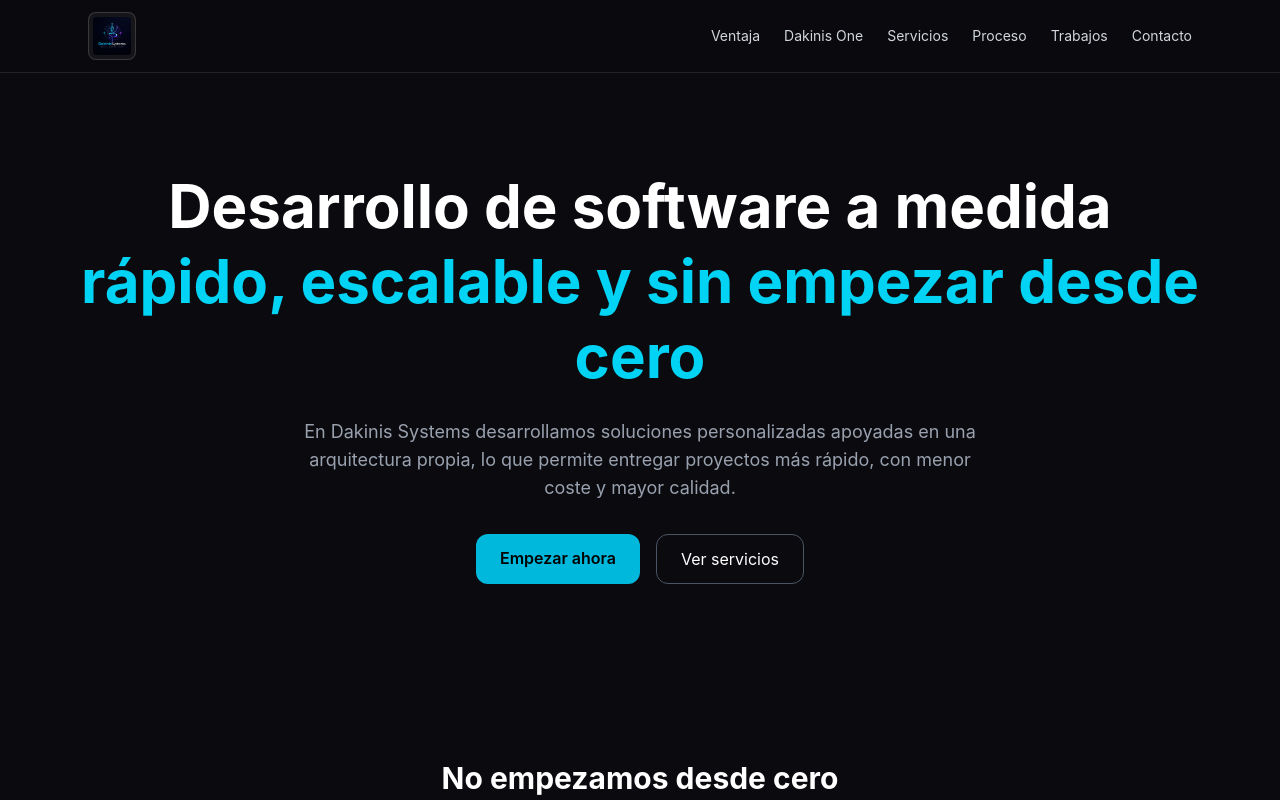
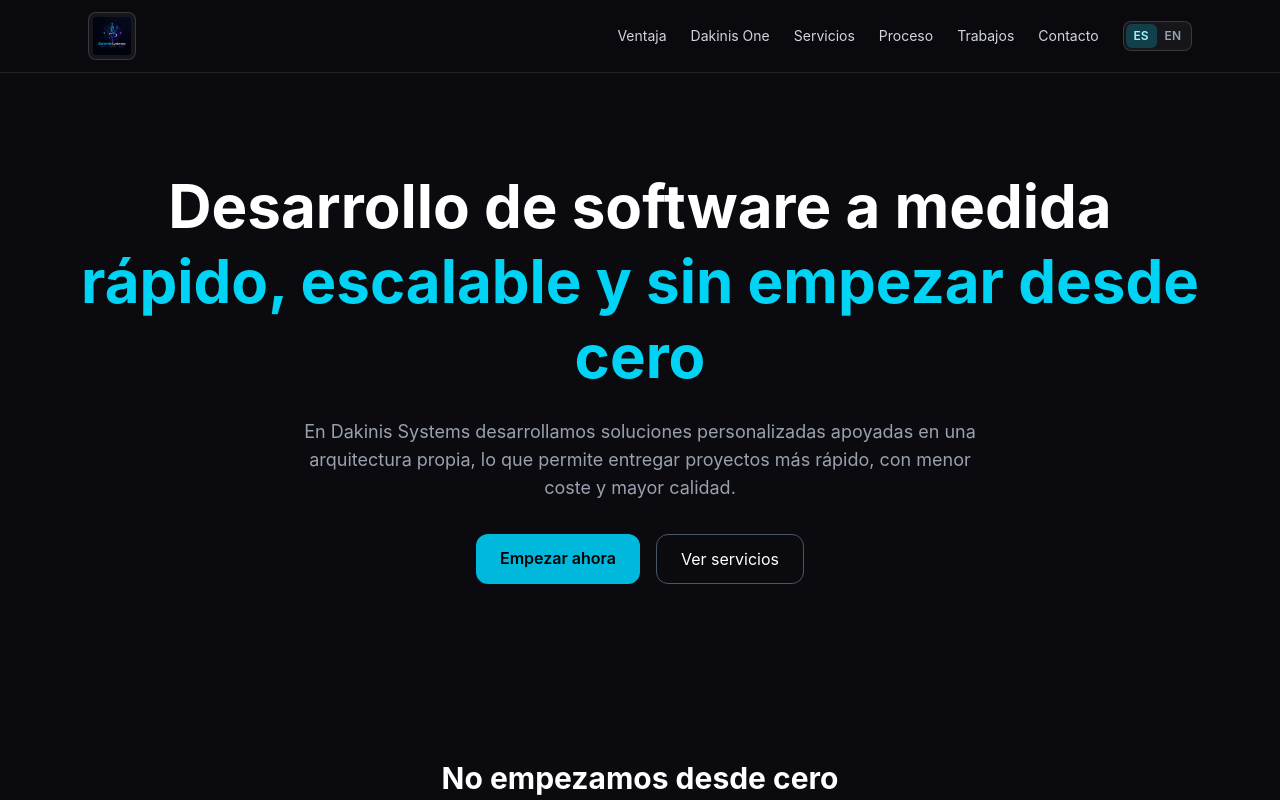
Before and after one commit to dakinissystems/dakinis-landing, a React (Vite) app: page / in a window 1280 px wide. Shown: the top 800 px of the page. Built offline with nearby package versions, Linux system fonts and the light colour scheme.

Commit message:
Feature Language

```diff
--- a/src/App.jsx
+++ b/src/App.jsx
@@ -1,7 +1,12 @@
 import LandingPage from './LandingPage'
+import { LanguageProvider } from './context/LanguageContext.jsx'
 
 function App() {
-  return <LandingPage />
+  return (
+    <LanguageProvider>
+      <LandingPage />
+    </LanguageProvider>
+  )
 }
 
 export default App
--- a/src/LandingPage.jsx
+++ b/src/LandingPage.jsx
@@ -2,35 +2,38 @@
 import logoSimple from '../Logo Simple.jpeg'
 import logoAkoenet from '../Akoenet.png'
 import logoStreamAutomator from '../StreamAutomator.png'
+import { useLanguage } from './context/LanguageContext.jsx'
 
-const services = [
-  { name: 'Web Apps a Medida', desc: 'React, Next.js y paneles internos' },
-  { name: 'Backend Escalable', desc: 'APIs, arquitectura modular y seguridad' },
-  { name: 'Automatizaciones', desc: 'Integraciones y flujos para ahorrar tiempo' },
-  { name: 'DevOps y Cloud', desc: 'Docker, despliegues y observabilidad' },
-]
+const SERVICE_IDS = ['web', 'backend', 'auto', 'devops']
 
-const projects = [
+const PROJECTS = [
   {
+    id: 'akoenet',
     name: 'AkoeNet',
-    description: 'Plataforma de comunidad con enfoque en tiempo real.',
     url: 'https://akoenet-frontend.onrender.com/',
     logo: logoAkoenet,
   },
   {
+    id: 'stream',
     name: 'Streamer Scheduler',
-    description: 'Panel para gestion y automatizacion de contenidos.',
     url: 'https://streamautomator.com/dashboard',
     logo: logoStreamAutomator,
   },
 ]
 
 export default function LandingPage() {
+  const { locale, setLocale, t } = useLanguage()
+
+  const mailtoHref = () => {
+    const subject = encodeURIComponent(String(t.contacto.emailSubject))
+    return `mailto:contacto@dakinis-systems.com?subject=${subject}`
+  }
+
   return (
     <div className="min-h-screen bg-[#0B0B0F] text-white">
       <header className="sticky top-0 z-20 border-b border-white/10 bg-[#0B0B0F]/85 backdrop-blur">
-        <div className="mx-auto flex w-full max-w-6xl items-center justify-between px-4 py-3 md:px-6">
-          <a href="#" className="flex items-center gap-3" aria-label="Inicio Dakinis Systems">
+        <div className="mx-auto flex w-full max-w-6xl items-center justify-between gap-3 px-4 py-3 md:px-6">
+          <a href="#" className="flex items-center gap-3" aria-label={String(t.brand.homeAria)}>
             <img
               src={logoGrande}
               alt="Dakinis Systems"
@@ -39,7 +42,7 @@
               loading="eager"
               fetchPriority="high"
               decoding="async"
-              className="hidden h-12 w-auto rounded-lg border border-white/15 bg-white/5 p-1 object-contain md:block"
+              className="hidden h-12 w-auto rounded-lg border border-white/15 bg-white/5 object-contain p-1 md:block"
             />
             <img
               src={logoSimple}
@@ -48,58 +51,84 @@
               height={44}
               loading="eager"
               decoding="async"
-              className="h-11 w-11 rounded-xl border border-cyan-300/40 bg-cyan-400/10 p-1 object-contain md:hidden"
+              className="h-11 w-11 rounded-xl border border-cyan-300/40 bg-cyan-400/10 object-contain p-1 md:hidden"
             />
             <span className="text-sm font-semibold text-gray-100 md:hidden">Dakinis Systems</span>
           </a>
 
-          <nav aria-label="Principal" className="hidden items-center gap-6 text-sm text-gray-300 md:flex">
+          <div className="flex items-center gap-3 md:gap-6">
+            <nav aria-label={String(t.nav.label)} className="hidden items-center gap-6 text-sm text-gray-300 md:flex">
               <a href="#no-desde-cero" className="transition hover:text-cyan-300">
-              Ventaja
+                {t.nav.ventaja}
               </a>
               <a href="#dakinis-one" className="transition hover:text-cyan-300">
-              Dakinis One
+                {t.nav.dakinisOne}
               </a>
               <a href="#servicios" className="transition hover:text-cyan-300">
-              Servicios
+                {t.nav.servicios}
               </a>
               <a href="#proceso" className="transition hover:text-cyan-300">
-              Proceso
+                {t.nav.proceso}
               </a>
               <a href="#trabajos" className="transition hover:text-cyan-300">
-              Trabajos
+                {t.nav.trabajos}
               </a>
               <a href="#contacto" className="transition hover:text-cyan-300">
-              Contacto
+                {t.nav.contacto}
               </a>
             </nav>
+
+            <div
+              className="flex shrink-0 items-center rounded-lg border border-white/15 bg-white/5 p-0.5"
+              role="group"
+              aria-label={String(t.lang.switchLabel)}
+            >
+              <button
+                type="button"
+                className={`rounded-md px-2 py-1 text-xs font-semibold transition ${
+                  locale === 'es' ? 'bg-cyan-500/25 text-cyan-200' : 'text-gray-400 hover:text-gray-200'
+                }`}
+                onClick={() => setLocale('es')}
+                aria-pressed={locale === 'es'}
+              >
+                {t.lang.es}
+              </button>
+              <button
+                type="button"
+                className={`rounded-md px-2 py-1 text-xs font-semibold transition ${
+                  locale === 'en' ? 'bg-cyan-500/25 text-cyan-200' : 'text-gray-400 hover:text-gray-200'
+                }`}
+                onClick={() => setLocale('en')}
+                aria-pressed={locale === 'en'}
+              >
+                {t.lang.en}
+              </button>
+            </div>
+          </div>
         </div>
       </header>
 
       <main>
         <section className="px-6 py-20 text-center md:py-24" aria-labelledby="hero-heading">
           <h1 id="hero-heading" className="mb-6 text-4xl font-bold leading-tight md:text-6xl">
-            Desarrollo de software a medida
-            <span className="block text-cyan-400">rápido, escalable y sin empezar desde cero</span>
+            {t.hero.line1}
+            <span className="block text-cyan-400">{t.hero.line2}</span>
           </h1>
 
-          <p className="mx-auto mb-8 max-w-2xl text-gray-400 md:text-lg">
-            En Dakinis Systems desarrollamos soluciones personalizadas apoyadas en una arquitectura propia, lo que permite
-            entregar proyectos más rápido, con menor coste y mayor calidad.
-          </p>
+          <p className="mx-auto mb-8 max-w-2xl text-gray-400 md:text-lg">{t.hero.body}</p>
 
           <div className="flex flex-wrap justify-center gap-4">
             <a
               href="#contacto"
               className="rounded-xl bg-cyan-500 px-6 py-3 font-semibold text-black transition hover:bg-cyan-400 focus-visible:outline focus-visible:outline-2 focus-visible:outline-offset-2 focus-visible:outline-cyan-300"
             >
-              Empezar ahora
+              {t.hero.ctaPrimary}
             </a>
             <a
               href="#servicios"
               className="rounded-xl border border-gray-600 px-6 py-3 transition hover:bg-gray-800 focus-visible:outline focus-visible:outline-2 focus-visible:outline-offset-2 focus-visible:outline-cyan-300"
             >
-              Ver servicios
+              {t.hero.ctaSecondary}
             </a>
           </div>
         </section>
@@ -110,28 +139,25 @@
           aria-labelledby="no-desde-cero-heading"
         >
           <h2 id="no-desde-cero-heading" className="mb-6 text-3xl font-bold">
-            No empezamos desde cero
+            {t.notFromZero.title}
           </h2>
 
-          <p className="mx-auto mb-10 max-w-2xl text-gray-400">
-            A diferencia del desarrollo tradicional, utilizamos una base tecnológica propia que ya incluye gestión de
-            usuarios, estructura modular y funcionalidades listas para adaptar a tu negocio.
-          </p>
+          <p className="mx-auto mb-10 max-w-2xl text-gray-400">{t.notFromZero.body}</p>
 
           <div className="mx-auto grid max-w-5xl gap-6 md:grid-cols-3">
             <div className="rounded-2xl bg-[#1A1A22] p-6">
-              <h3 className="font-semibold text-cyan-400">Más rápido</h3>
-              <p className="text-sm text-gray-400">Menos tiempo de desarrollo</p>
+              <h3 className="font-semibold text-cyan-400">{t.notFromZero.fastTitle}</h3>
+              <p className="text-sm text-gray-400">{t.notFromZero.fastDesc}</p>
             </div>
 
             <div className="rounded-2xl bg-[#1A1A22] p-6">
-              <h3 className="font-semibold text-cyan-400">Más económico</h3>
-              <p className="text-sm text-gray-400">Menos horas innecesarias</p>
+              <h3 className="font-semibold text-cyan-400">{t.notFromZero.ecoTitle}</h3>
+              <p className="text-sm text-gray-400">{t.notFromZero.ecoDesc}</p>
             </div>
 
             <div className="rounded-2xl bg-[#1A1A22] p-6">
-              <h3 className="font-semibold text-cyan-400">Más escalable</h3>
-              <p className="text-sm text-gray-400">Arquitectura preparada para crecer</p>
+              <h3 className="font-semibold text-cyan-400">{t.notFromZero.scaleTitle}</h3>
+              <p className="text-sm text-gray-400">{t.notFromZero.scaleDesc}</p>
             </div>
           </div>
         </section>
@@ -142,13 +168,10 @@
           aria-labelledby="dakinis-one-heading"
         >
           <h2 id="dakinis-one-heading" className="mb-6 text-3xl font-bold">
-            Nuestra base tecnológica
+            {t.dakinisOne.title}
           </h2>
 
-          <p className="mx-auto mb-10 max-w-2xl text-gray-400">
-            Dakinis One es nuestra plataforma interna que acelera el desarrollo de soluciones a medida. No es un producto
-            genérico, sino una base que adaptamos completamente a cada cliente.
-          </p>
+          <p className="mx-auto mb-10 max-w-2xl text-gray-400">{t.dakinisOne.body}</p>
 
           <a
             href="https://dakinis-core.onrender.com/"
@@ -156,55 +179,55 @@
             rel="noopener noreferrer"
             className="inline-block rounded-xl border border-gray-600 px-6 py-3 transition hover:bg-gray-800 focus-visible:outline focus-visible:outline-2 focus-visible:outline-offset-2 focus-visible:outline-cyan-300"
           >
-            Ver ejemplo de plataforma
+            {t.dakinisOne.cta}
           </a>
         </section>
 
         <section id="servicios" className="bg-[#0E1018] px-6 py-20">
-          <h2 className="mb-12 text-center text-3xl font-bold">Servicios principales</h2>
+          <h2 className="mb-12 text-center text-3xl font-bold">{t.services.title}</h2>
 
           <div className="mx-auto grid max-w-6xl gap-6 sm:grid-cols-2 lg:grid-cols-4">
-            {services.map((item) => (
-              <article key={item.name} className="rounded-2xl bg-[#1A1A22] p-6 text-center">
+            {SERVICE_IDS.map((id) => {
+              const item = t.services.items[id]
+              return (
+                <article key={id} className="rounded-2xl bg-[#1A1A22] p-6 text-center">
                   <h3 className="mb-2 text-lg font-semibold text-cyan-400">{item.name}</h3>
                   <p className="text-gray-400">{item.desc}</p>
+                </article>
+              )
+            })}
+          </div>
+        </section>
+
+        <section id="proceso" className="px-6 py-20">
+          <h2 className="mb-12 text-center text-3xl font-bold">{t.proceso.title}</h2>
+          <div className="mx-auto grid max-w-5xl gap-6 md:grid-cols-3">
+            {t.proceso.steps.map((step, i) => (
+              <article key={i} className="rounded-2xl border border-white/10 bg-white/5 p-6">
+                <p className="mb-3 text-xs font-bold uppercase tracking-wider text-cyan-300">{step.kicker}</p>
+                <p className="text-sm text-gray-300">{step.body}</p>
               </article>
             ))}
           </div>
         </section>
 
-        <section id="proceso" className="px-6 py-20">
-          <h2 className="mb-12 text-center text-3xl font-bold">Como trabajamos</h2>
-          <div className="mx-auto grid max-w-5xl gap-6 md:grid-cols-3">
-            <article className="rounded-2xl border border-white/10 bg-white/5 p-6">
-              <p className="mb-3 text-xs font-bold uppercase tracking-wider text-cyan-300">01 Descubrimiento</p>
-              <p className="text-sm text-gray-300">Entendemos tu negocio, objetivos y prioridades tecnicas.</p>
-            </article>
-            <article className="rounded-2xl border border-white/10 bg-white/5 p-6">
-              <p className="mb-3 text-xs font-bold uppercase tracking-wider text-cyan-300">02 Construccion</p>
-              <p className="text-sm text-gray-300">Desarrollamos por sprints con entregables y feedback continuo.</p>
-            </article>
-            <article className="rounded-2xl border border-white/10 bg-white/5 p-6">
-              <p className="mb-3 text-xs font-bold uppercase tracking-wider text-cyan-300">03 Escalado</p>
-              <p className="text-sm text-gray-300">Optimizamos rendimiento, seguridad y evolucion del producto.</p>
-            </article>
-          </div>
-        </section>
-
         <section id="trabajos" className="bg-[#111117] px-6 py-20">
-          <h2 className="mb-12 text-center text-3xl font-bold">Trabajos realizados</h2>
+          <h2 className="mb-12 text-center text-3xl font-bold">{t.trabajos.title}</h2>
           <div className="mx-auto grid max-w-5xl gap-6 md:grid-cols-2">
-            {projects.map((project) => (
+            {PROJECTS.map((project) => {
+              const copy = t.trabajos.projects[project.id]
+              const openAria = String(t.trabajos.openAria).replace('{name}', project.name)
+              return (
                 <article
-                key={project.name}
+                  key={project.id}
                   className="rounded-2xl border border-white/10 bg-[#1A1A22] p-6 transition hover:-translate-y-0.5 hover:border-cyan-400/40"
                 >
                   <a
                     href={project.url}
                     target="_blank"
-                  rel="noreferrer"
+                    rel="noopener noreferrer"
                     className="flex items-center gap-4 focus-visible:outline focus-visible:outline-2 focus-visible:outline-offset-2 focus-visible:outline-cyan-300"
-                  aria-label={`Abrir ${project.name}`}
+                    aria-label={openAria}
                   >
                     <img
                       src={project.logo}
@@ -217,42 +240,41 @@
                     />
                     <div>
                       <h3 className="text-lg font-semibold text-cyan-300">{project.name}</h3>
-                    <p className="text-sm text-gray-400">{project.description}</p>
-                    <p className="mt-1 text-xs text-cyan-400/90">Abrir proyecto</p>
+                      <p className="text-sm text-gray-400">{copy.description}</p>
+                      <p className="mt-1 text-xs text-cyan-400/90">{t.trabajos.openProject}</p>
                     </div>
                   </a>
                 </article>
-            ))}
+              )
+            })}
           </div>
         </section>
 
         <section id="contacto" className="bg-gradient-to-r from-cyan-500 to-purple-600 px-6 py-20 text-center">
-          <h2 className="mb-3 text-3xl font-bold text-black">Hablemos de tu proyecto</h2>
-          <p className="mx-auto mb-6 max-w-2xl text-sm text-black/85">
-            Cuentanos que necesitas y te proponemos una solucion tecnica, tiempos y roadmap de desarrollo.
-          </p>
+          <h2 className="mb-3 text-3xl font-bold text-black">{t.contacto.title}</h2>
+          <p className="mx-auto mb-6 max-w-2xl text-sm text-black/85">{t.contacto.body}</p>
 
           <div className="flex flex-wrap justify-center gap-3">
             <a
-              href="mailto:contacto@dakinis-systems.com?subject=Proyecto%20a%20medida"
+              href={mailtoHref()}
               className="rounded-xl bg-black px-8 py-4 font-semibold text-white transition hover:bg-gray-900 focus-visible:outline focus-visible:outline-2 focus-visible:outline-offset-2 focus-visible:outline-black"
             >
-              Escribir por email
+              {t.contacto.email}
             </a>
             <a
               href="https://wa.me/5490000000000"
               target="_blank"
-              rel="noreferrer"
+              rel="noopener noreferrer"
               className="rounded-xl border border-black/50 px-8 py-4 font-semibold text-black transition hover:bg-black/10 focus-visible:outline focus-visible:outline-2 focus-visible:outline-offset-2 focus-visible:outline-black"
             >
-              Contactar por WhatsApp
+              {t.contacto.whatsapp}
             </a>
           </div>
         </section>
       </main>
 
       <footer className="py-8 text-center text-sm text-gray-500">
-        © {new Date().getFullYear()} Dakinis Systems. All rights reserved.
+        © {new Date().getFullYear()} Dakinis Systems. {t.footer.rights}
       </footer>
     </div>
   )
--- /dev/null
+++ b/src/context/LanguageContext.jsx
@@ -0,0 +1,52 @@
+import { createContext, useContext, useEffect, useMemo, useState } from 'react'
+import { DEFAULT_LOCALE, translations } from '../i18n/translations'
+
+const STORAGE_KEY = 'dakinis.locale'
+
+/** @type {import('react').Context<{ locale: 'en' | 'es', setLocale: (l: 'en' | 'es') => void, t: Record<string, unknown> } | null>} */
+const LanguageContext = createContext(null)
+
+export function LanguageProvider({ children }) {
+  const [locale, setLocaleState] = useState(() => {
+    try {
+      const stored = localStorage.getItem(STORAGE_KEY)
+      if (stored === 'es' || stored === 'en') return stored
+    } catch {
+      // ignore
+    }
+    return DEFAULT_LOCALE
+  })
+
+  /** @param {'en' | 'es'} next */
+  const setLocale = (next) => {
+    setLocaleState(next)
+    try {
+      localStorage.setItem(STORAGE_KEY, next)
+    } catch {
+      // ignore
+    }
+  }
+
+  useEffect(() => {
+    document.documentElement.lang = locale === 'es' ? 'es' : 'en'
+  }, [locale])
+
+  const value = useMemo(
+    () => ({
+      locale,
+      setLocale,
+      t: translations[locale],
+    }),
+    [locale]
+  )
+
+  return <LanguageContext.Provider value={value}>{children}</LanguageContext.Provider>
+}
+
+export function useLanguage() {
+  const ctx = useContext(LanguageContext)
+  if (!ctx) {
+    throw new Error('useLanguage must be used within LanguageProvider')
+  }
+  return ctx
+}
--- /dev/null
+++ b/src/i18n/translations.js
@@ -0,0 +1,198 @@
+/** @typedef {'en' | 'es'} Locale */
+
+/** @type {Record<Locale, Record<string, unknown>>} */
+export const translations = {
+  es: {
+    htmlLang: 'es',
+    brand: {
+      homeAria: 'Inicio Dakinis Systems',
+    },
+    lang: {
+      switchLabel: 'Idioma',
+      es: 'ES',
+      en: 'EN',
+    },
+    nav: {
+      label: 'Principal',
+      ventaja: 'Ventaja',
+      dakinisOne: 'Dakinis One',
+      servicios: 'Servicios',
+      proceso: 'Proceso',
+      trabajos: 'Trabajos',
+      contacto: 'Contacto',
+    },
+    hero: {
+      line1: 'Desarrollo de software a medida',
+      line2: 'rápido, escalable y sin empezar desde cero',
+      body:
+        'En Dakinis Systems desarrollamos soluciones personalizadas apoyadas en una arquitectura propia, lo que permite entregar proyectos más rápido, con menor coste y mayor calidad.',
+      ctaPrimary: 'Empezar ahora',
+      ctaSecondary: 'Ver servicios',
+    },
+    notFromZero: {
+      title: 'No empezamos desde cero',
+      body:
+        'A diferencia del desarrollo tradicional, utilizamos una base tecnológica propia que ya incluye gestión de usuarios, estructura modular y funcionalidades listas para adaptar a tu negocio.',
+      fastTitle: 'Más rápido',
+      fastDesc: 'Menos tiempo de desarrollo',
+      ecoTitle: 'Más económico',
+      ecoDesc: 'Menos horas innecesarias',
+      scaleTitle: 'Más escalable',
+      scaleDesc: 'Arquitectura preparada para crecer',
+    },
+    dakinisOne: {
+      title: 'Nuestra base tecnológica',
+      body:
+        'Dakinis One es nuestra plataforma interna que acelera el desarrollo de soluciones a medida. No es un producto genérico, sino una base que adaptamos completamente a cada cliente.',
+      cta: 'Ver ejemplo de plataforma',
+    },
+    services: {
+      title: 'Servicios principales',
+      items: {
+        web: { name: 'Web Apps a Medida', desc: 'React, Next.js y paneles internos' },
+        backend: { name: 'Backend Escalable', desc: 'APIs, arquitectura modular y seguridad' },
+        auto: { name: 'Automatizaciones', desc: 'Integraciones y flujos para ahorrar tiempo' },
+        devops: { name: 'DevOps y Cloud', desc: 'Docker, despliegues y observabilidad' },
+      },
+    },
+    proceso: {
+      title: 'Como trabajamos',
+      steps: [
+        {
+          kicker: '01 Descubrimiento',
+          body: 'Entendemos tu negocio, objetivos y prioridades tecnicas.',
+        },
+        {
+          kicker: '02 Construccion',
+          body: 'Desarrollamos por sprints con entregables y feedback continuo.',
+        },
+        {
+          kicker: '03 Escalado',
+          body: 'Optimizamos rendimiento, seguridad y evolucion del producto.',
+        },
+      ],
+    },
+    trabajos: {
+      title: 'Trabajos realizados',
+      openProject: 'Abrir proyecto',
+      openAria: 'Abrir {name}',
+      projects: {
+        akoenet: {
+          description: 'Plataforma de comunidad con enfoque en tiempo real.',
+        },
+        stream: {
+          description: 'Panel para gestion y automatizacion de contenidos.',
+        },
+      },
+    },
+    contacto: {
+      title: 'Hablemos de tu proyecto',
+      body:
+        'Cuentanos que necesitas y te proponemos una solucion tecnica, tiempos y roadmap de desarrollo.',
+      email: 'Escribir por email',
+      whatsapp: 'Contactar por WhatsApp',
+      emailSubject: 'Proyecto a medida',
+    },
+    footer: {
+      rights: 'Todos los derechos reservados.',
+    },
+  },
+
+  en: {
+    htmlLang: 'en',
+    brand: {
+      homeAria: 'Home Dakinis Systems',
+    },
+    lang: {
+      switchLabel: 'Language',
+      es: 'ES',
+      en: 'EN',
+    },
+    nav: {
+      label: 'Primary',
+      ventaja: 'Why us',
+      dakinisOne: 'Dakinis One',
+      servicios: 'Services',
+      proceso: 'Process',
+      trabajos: 'Work',
+      contacto: 'Contact',
+    },
+    hero: {
+      line1: 'Custom software development',
+      line2: 'fast, scalable, and not starting from scratch',
+      body:
+        'At Dakinis Systems we build tailored solutions on top of our own architecture, so we ship faster, at lower cost, and with higher quality.',
+      ctaPrimary: 'Get started',
+      ctaSecondary: 'View services',
+    },
+    notFromZero: {
+      title: 'We do not start from zero',
+      body:
+        'Unlike traditional development, we use our own technology base that already includes user management, modular structure, and ready-to-adapt features for your business.',
+      fastTitle: 'Faster',
+      fastDesc: 'Less development time',
+      ecoTitle: 'More cost-effective',
+      ecoDesc: 'Fewer unnecessary hours',
+      scaleTitle: 'More scalable',
+      scaleDesc: 'Architecture built to grow',
+    },
+    dakinisOne: {
+      title: 'Our technology base',
+      body:
+        'Dakinis One is our internal platform that accelerates tailor-made solutions. It is not a generic product, but a foundation we fully adapt for each client.',
+      cta: 'See platform example',
+    },
+    services: {
+      title: 'Core services',
+      items: {
+        web: { name: 'Custom web apps', desc: 'React, Next.js, and internal dashboards' },
+        backend: { name: 'Scalable backend', desc: 'APIs, modular architecture, and security' },
+        auto: { name: 'Automation', desc: 'Integrations and workflows that save time' },
+        devops: { name: 'DevOps & cloud', desc: 'Docker, deployments, and observability' },
+      },
+    },
+    proceso: {
+      title: 'How we work',
+      steps: [
+        {
+          kicker: '01 Discovery',
+          body: 'We align on your business goals, priorities, and technical constraints.',
+        },
+        {
+          kicker: '02 Build',
+          body: 'We ship in sprints with clear deliverables and continuous feedback.',
+        },
+        {
+          kicker: '03 Scale',
+          body: 'We improve performance, security, and long-term maintainability.',
+        },
+      ],
+    },
+    trabajos: {
+      title: 'Selected work',
+      openProject: 'Open project',
+      openAria: 'Open {name}',
+      projects: {
+        akoenet: {
+          description: 'Community platform with a real-time experience.',
+        },
+        stream: {
+          description: 'Dashboard for scheduling and content automation.',
+        },
+      },
+    },
+    contacto: {
+      title: "Let's talk about your project",
+      body: 'Tell us what you need and we will propose a technical approach, timeline, and roadmap.',
+      email: 'Email us',
+      whatsapp: 'WhatsApp',
+      emailSubject: 'Custom software project',
+    },
+    footer: {
+      rights: 'All rights reserved.',
+    },
+  },
+}
+
+export const LOCALES = /** @type {const} */ (['en', 'es'])
+export const DEFAULT_LOCALE = /** @type {Locale} */ ('es')
```
Lines whose indentation alone changed are shown as unchanged.
